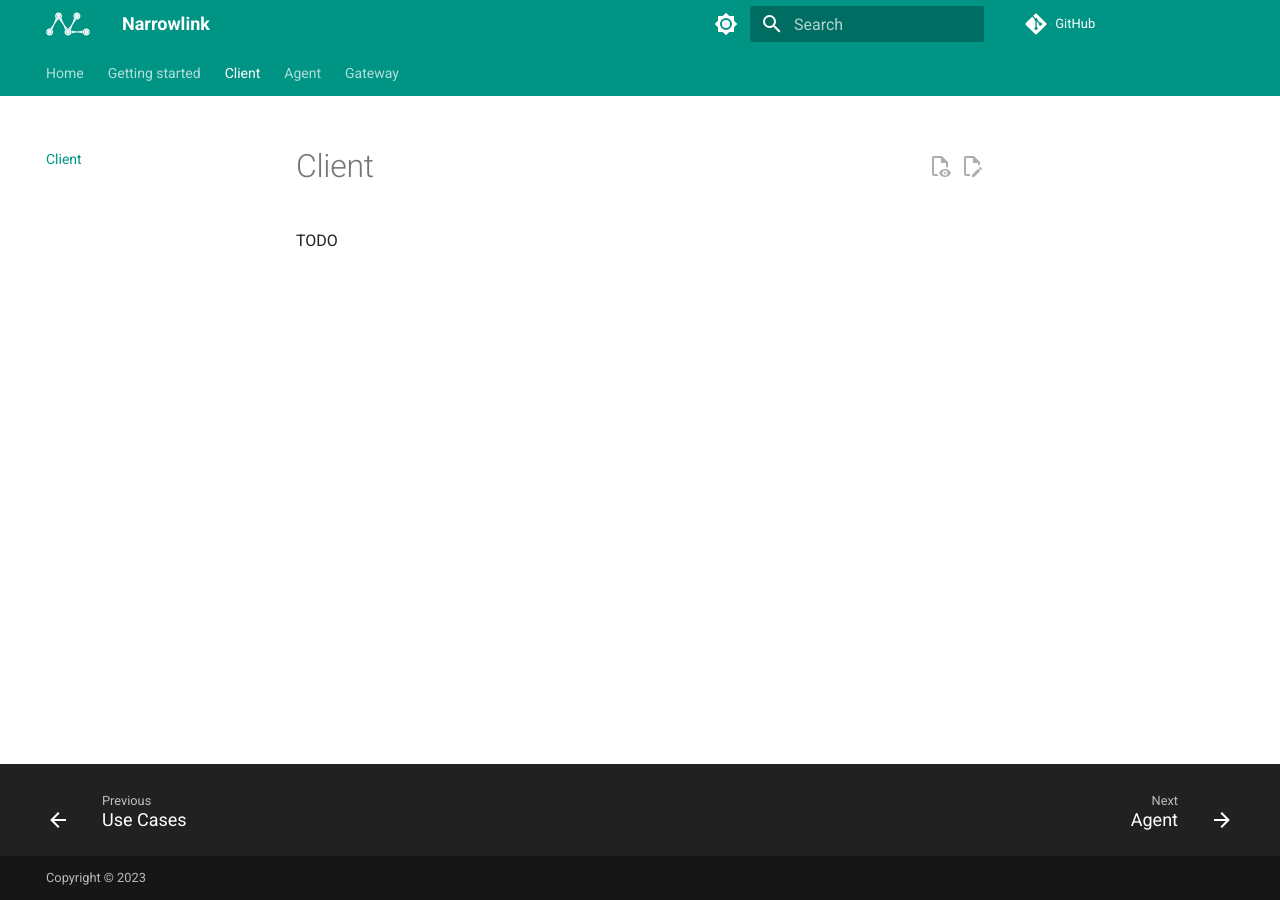
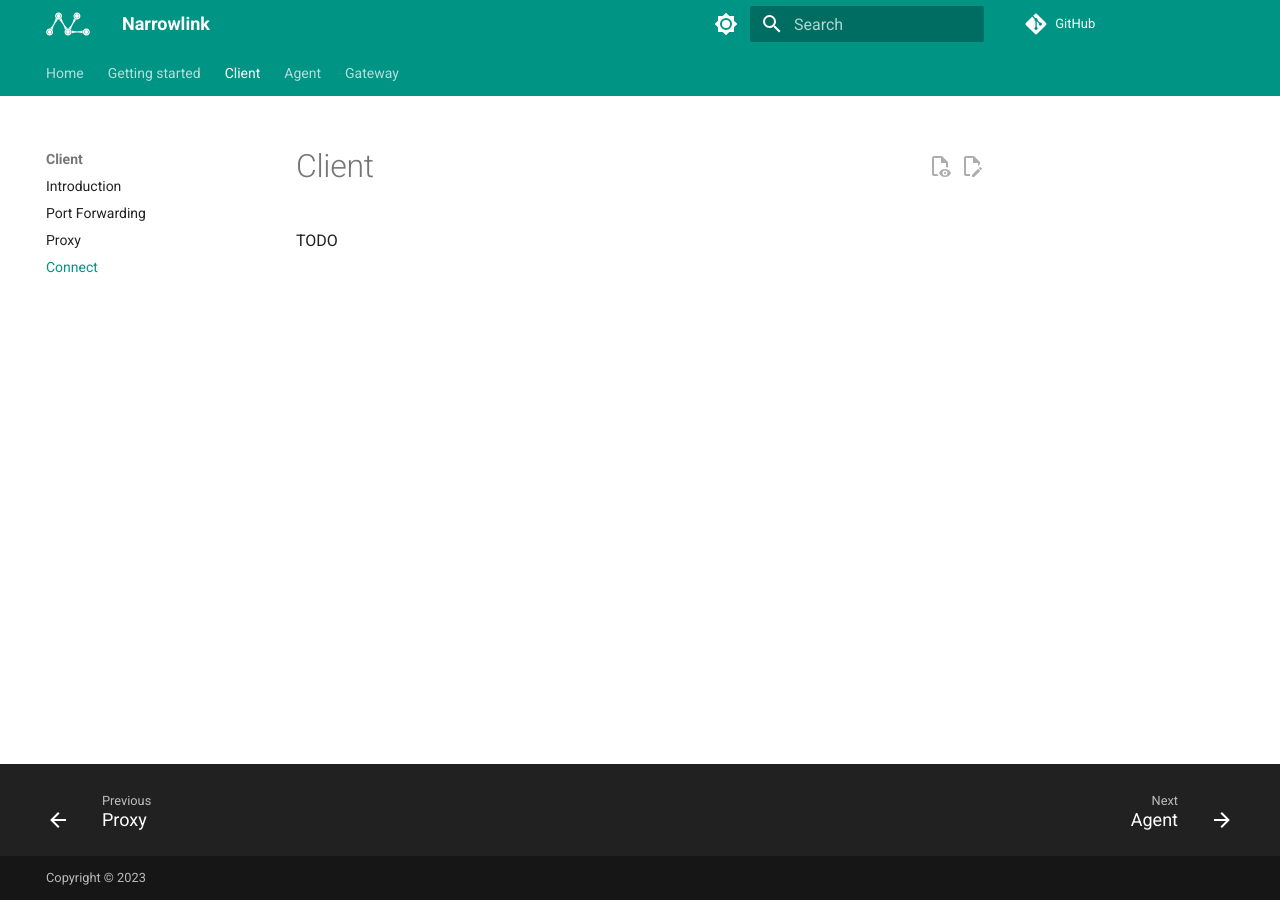
Before and after one commit to narrowlink/docs, an MkDocs documentation site: the page built from docs/client/connect.md, in a window 1280 px wide. Built offline with MkDocs 1.6.1 and Material for MkDocs 9.7.7, drawn with Linux system fonts in a browser that asks for light colours.

Commit message:
add sections to client

```diff
--- a/mkdocs.yml
+++ b/mkdocs.yml
@@ -48,6 +48,12 @@ nav:
         Installation: getting-started/installation.md,
         Use Cases: getting-started/use-cases.md,
       ]
-  - Client: client/index.md
+  - Client:
+      [
+        Introduction: client/introduction.md,
+        Port Forwarding: client/port-forwarding.md,
+        Proxy: client/proxy.md,
+        Connect: client/connect.md,
+      ]
   - Agent: agent/index.md
   - Gateway: gateway/index.md
```
Also changed, not shown: docs/client/port-forwarding.md (added, +3 -0 lines), docs/client/proxy.md (added, +3 -0 lines), docs/client/connect.md (renamed from docs/client/index.md), docs/client/introduction.md (added).
